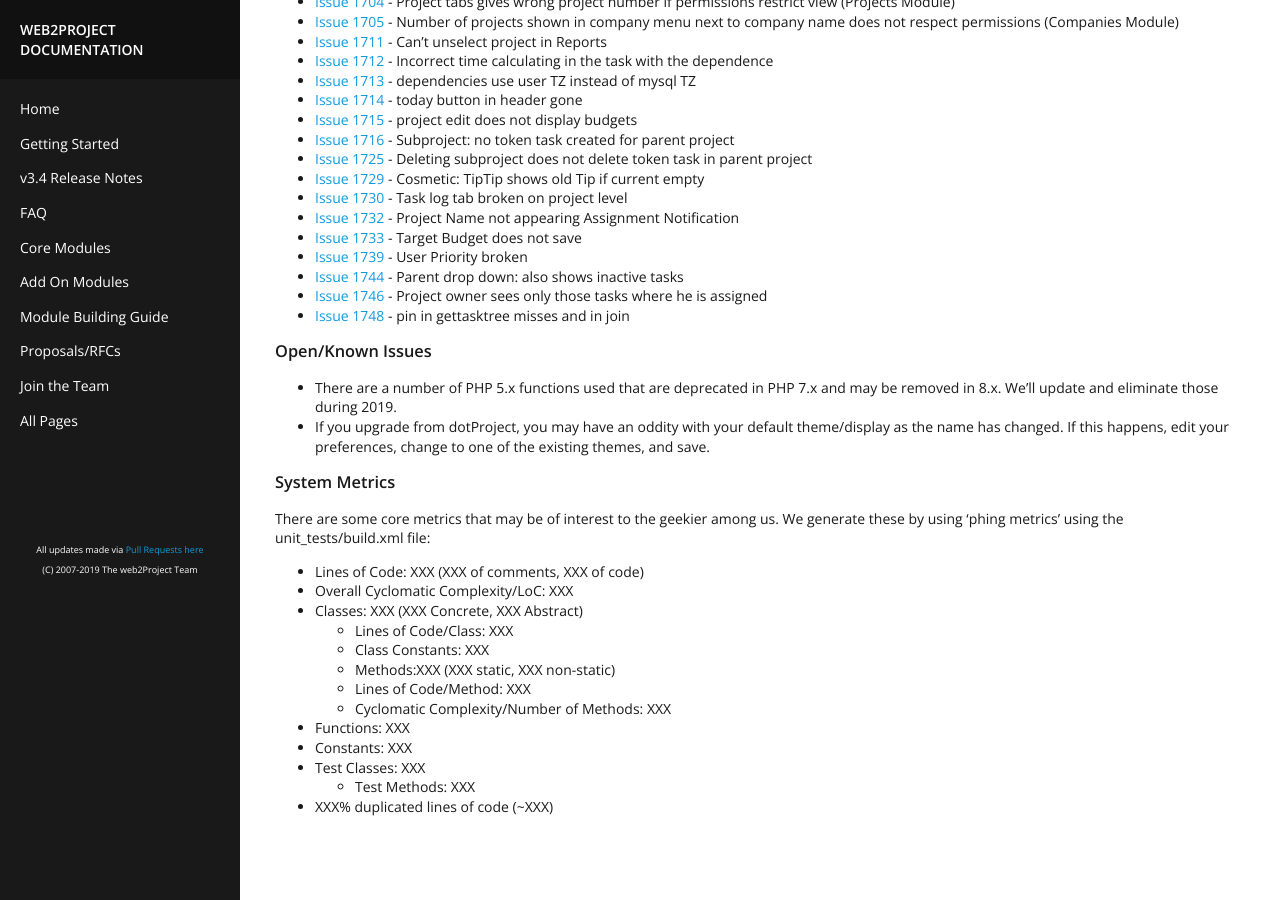
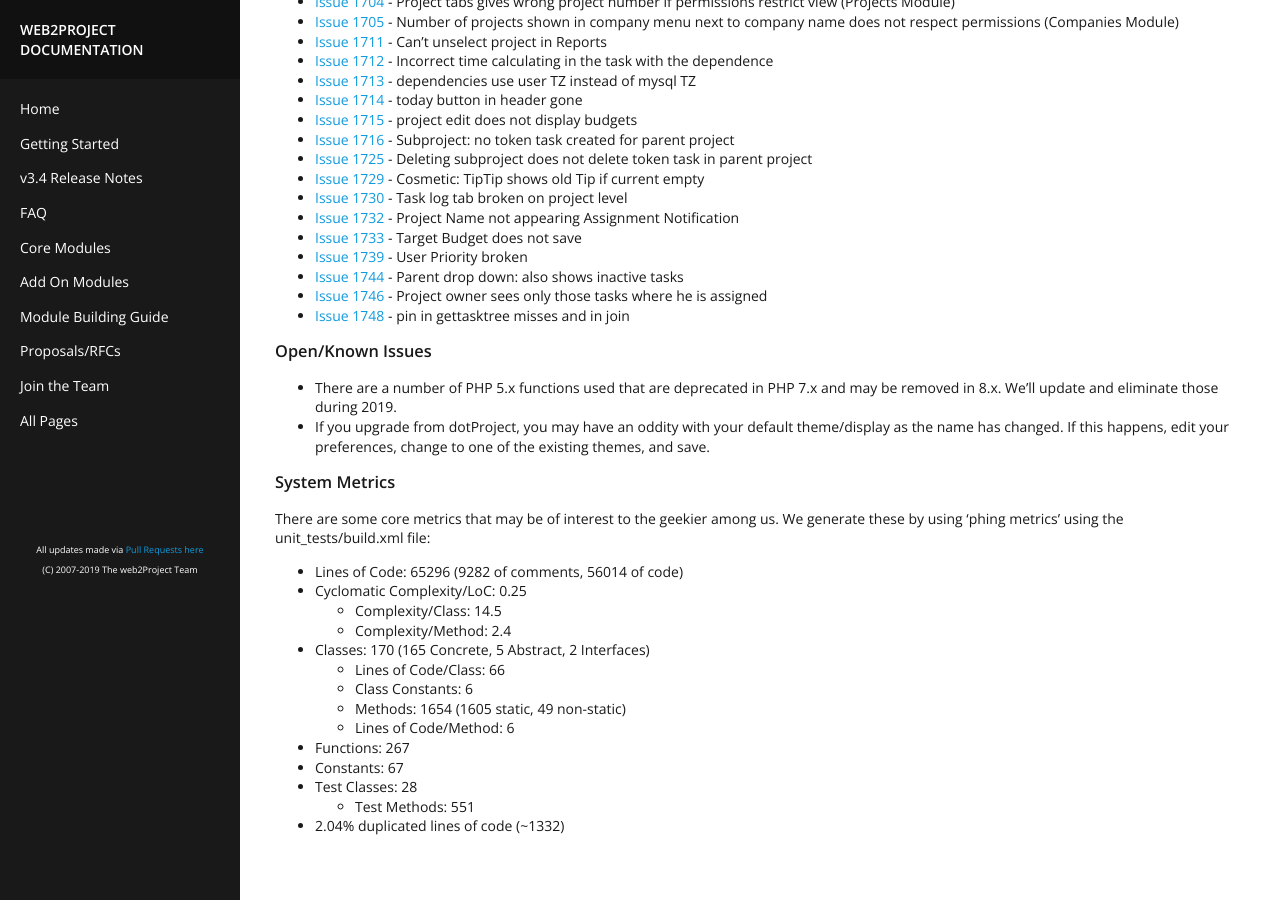
Before and after one commit to web2project/web2project.github.io, a Jekyll site: the page built from _release-notes/3.4.md, in a window 1280 px wide and 900 px high, scrolled down 1785 px. Built offline with Jekyll 4.4.1, drawn with Linux system fonts in a browser that asks for light colours.

Commit message:
updating the metrics

```diff
--- a/_release-notes/3.4.md
+++ b/_release-notes/3.4.md
@@ -106,16 +106,17 @@ title: v3.4 Release Notes
 
 {% include metrics-phing.md %}
 
-* Lines of Code: XXX (XXX of comments, XXX of code)
-* Overall Cyclomatic Complexity/LoC: XXX
-* Classes: XXX (XXX Concrete, XXX Abstract)
-  * Lines of Code/Class: XXX
-  * Class Constants: XXX
-  * Methods:XXX (XXX static, XXX non-static)
-  * Lines of Code/Method: XXX
-  * Cyclomatic Complexity/Number of Methods: XXX
-* Functions: XXX
-* Constants: XXX
-* Test Classes: XXX
-  * Test Methods: XXX
-* XXX% duplicated lines of code (~XXX)
+* Lines of Code: 65296 (9282 of comments, 56014 of code)
+* Cyclomatic Complexity/LoC: 0.25
+  * Complexity/Class: 14.5
+  * Complexity/Method: 2.4
+* Classes: 170 (165 Concrete, 5 Abstract, 2 Interfaces)
+  * Lines of Code/Class: 66
+  * Class Constants: 6
+  * Methods: 1654 (1605 static, 49 non-static)
+  * Lines of Code/Method: 6
+* Functions: 267
+* Constants: 67
+* Test Classes: 28
+  * Test Methods: 551
+* 2.04% duplicated lines of code (~1332)
```
Also changed, not shown: _release-notes/template.md (+1 -1 lines).
